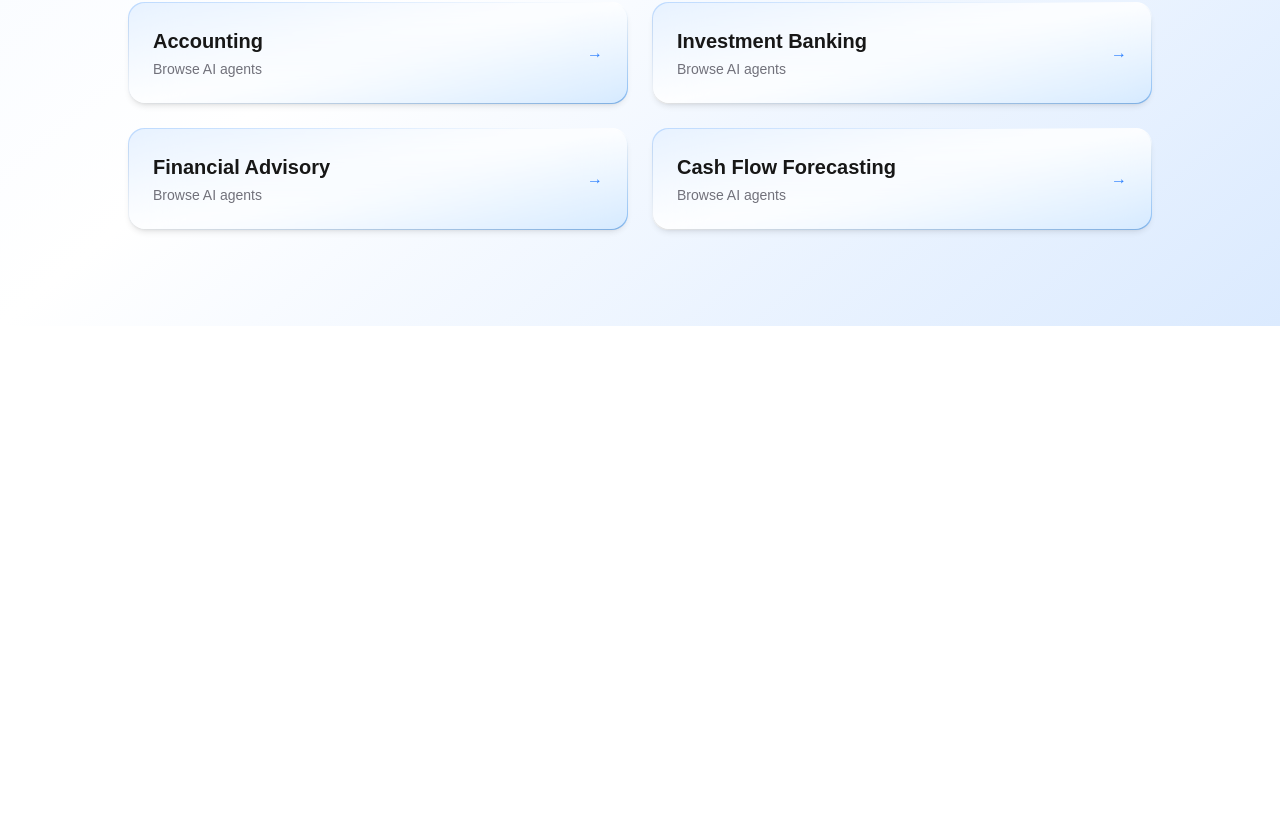
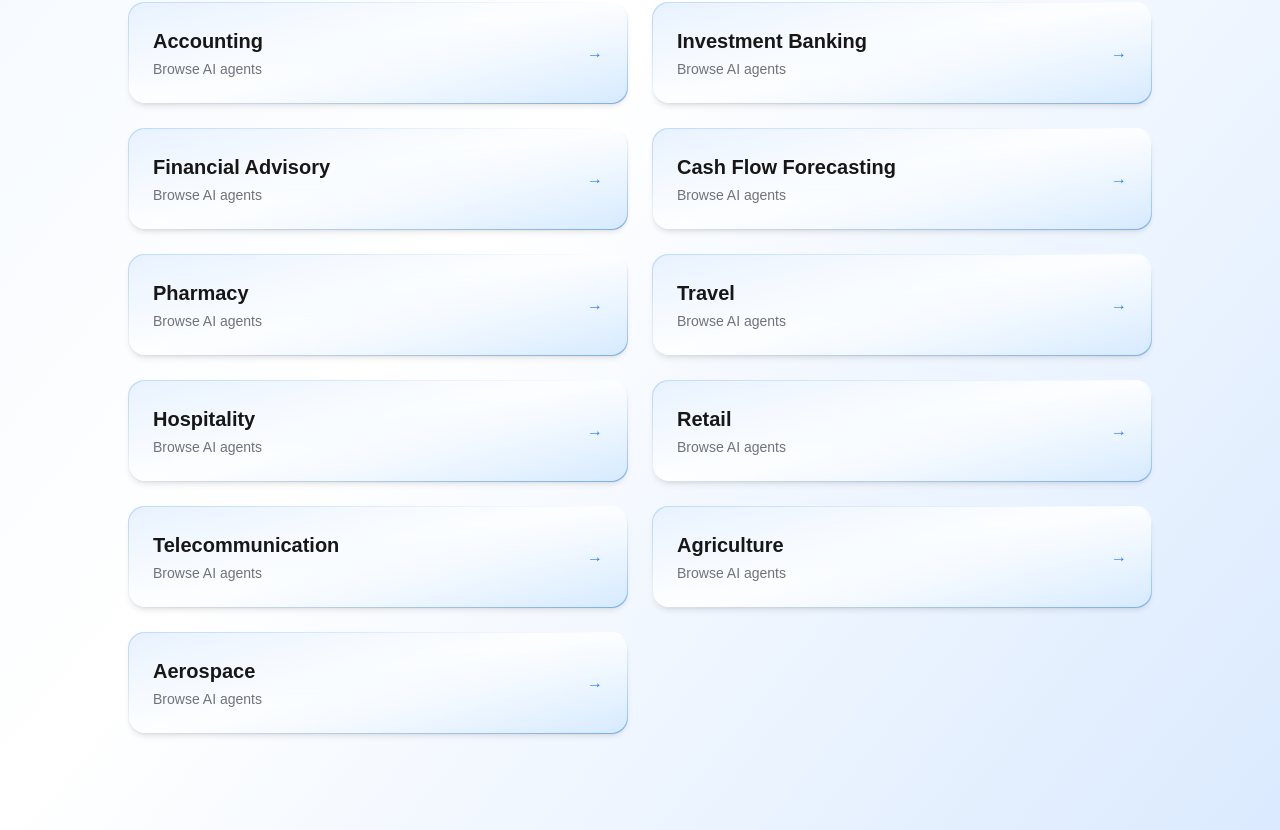
Before and after one commit to agenticlibai-site/agenticlib, a Next.js app: page /domains in a window 1280 px wide. Shown: the part 738-1568 px from the top of the page. Before the commit the page ends 1064 px from the top, so only its background shows below. Built offline with nearby package versions, Linux system fonts and the light colour scheme.

Commit message:
added more links

```diff
--- a/data/agents.ts
+++ b/data/agents.ts
@@ -149,4 +149,78 @@ export const domains = [
       { name: "Workday", url: "https://www.workday.com/" },
     ],
   },
+
+  {
+    name: "Pharmacy",
+    slug: "pharmacy",
+    agents: [
+      { name: "Springs", url: "https://springsapps.com/ai-agents-for-pharmacy-healthcare" },
+    ],
+  },
+
+  {
+    name: "Travel",
+    slug: "travel",
+    agents: [
+      { name: "Booked AI", url: "https://www.booked.ai/" },
+      { name: "Mindtrip", url: "https://mindtrip.ai/" },
+      { name: "Travel AI", url: "https://www.travelai.com/" },
+      { name: "Jotform AI Travel Agent", url: "https://www.jotform.com/d/agent-directory/vacation-itinerary-ai-agent" },
+      { name: "Layla", url: "https://layla.ai/" },
+      { name: "Rybo", url: "https://www.rybo.ai/" },
+    ],
+  },
+
+  {
+    name: "Hospitality",
+    slug: "hospitality",
+    agents: [
+      { name: "Loman AI", url: "https://www.loman.ai/" },
+      { name: "Duve", url: "https://marketing.duve.com/duve-ai/" },
+      { name: "Akira AI", url: "https://www.akira.ai/blog/ai-agent-for-hospitality" },
+      { name: "SoundHound AI", url: "https://www.soundhound.com/voice-ai-solutions/hospitality/" },
+    ],
+  },
+
+  {
+    name: "Retail",
+    slug: "retail",
+    agents: [
+      { name: "Coveo", url: "https://get.coveo.com/lp/ecommerce/report/harvard-business-review-analytic-services/" },
+      { name: "Markovate", url: "https://markovate.com/retail-ai-agents/" },
+      { name: "SuperAGI", url: "https://superagi.com/" },
+      { name: "Akira AI", url: "https://www.akira.ai/ai-agents" },
+    ],
+  },
+
+  {
+    name: "Telecommunication",
+    slug: "telecommunication",
+    agents: [
+      { name: "Cognigy", url: "https://www.cognigy.com/solutions/telecommunications" },
+      { name: "Glide", url: "https://www.glideapps.com/agents/telecommunication" },
+      { name: "SoundHound AI", url: "https://www.soundhound.com/voice-ai-solutions/telecommunication/" },
+    ],
+  },
+
+  {
+    name: "Agriculture",
+    slug: "agriculture",
+    agents: [
+      { name: "Lyzr", url: "https://www.lyzr.ai/landing-pages/gen-ai-in-agriculture/" },
+      { name: "Farmonaut", url: "https://farmonaut.com/" },
+      { name: "AgriPilot", url: "https://agripilot.ai/" },
+      { name: "Qaltivate", url: "https://qaltivate.com/" },
+    ],
+  },
+
+  {
+    name: "Aerospace",
+    slug: "aerospace",
+    agents: [
+      { name: "Kavida AI", url: "https://www.kavida.ai/ai-for-aerospace/" },
+      { name: "Ado Aero", url: "https://adoaero.com/ai-agent" },
+      { name: "Glide Aerospace", url: "https://www.glideapps.com/agents/aerospace" },
+    ],
+  },
 ];
```
